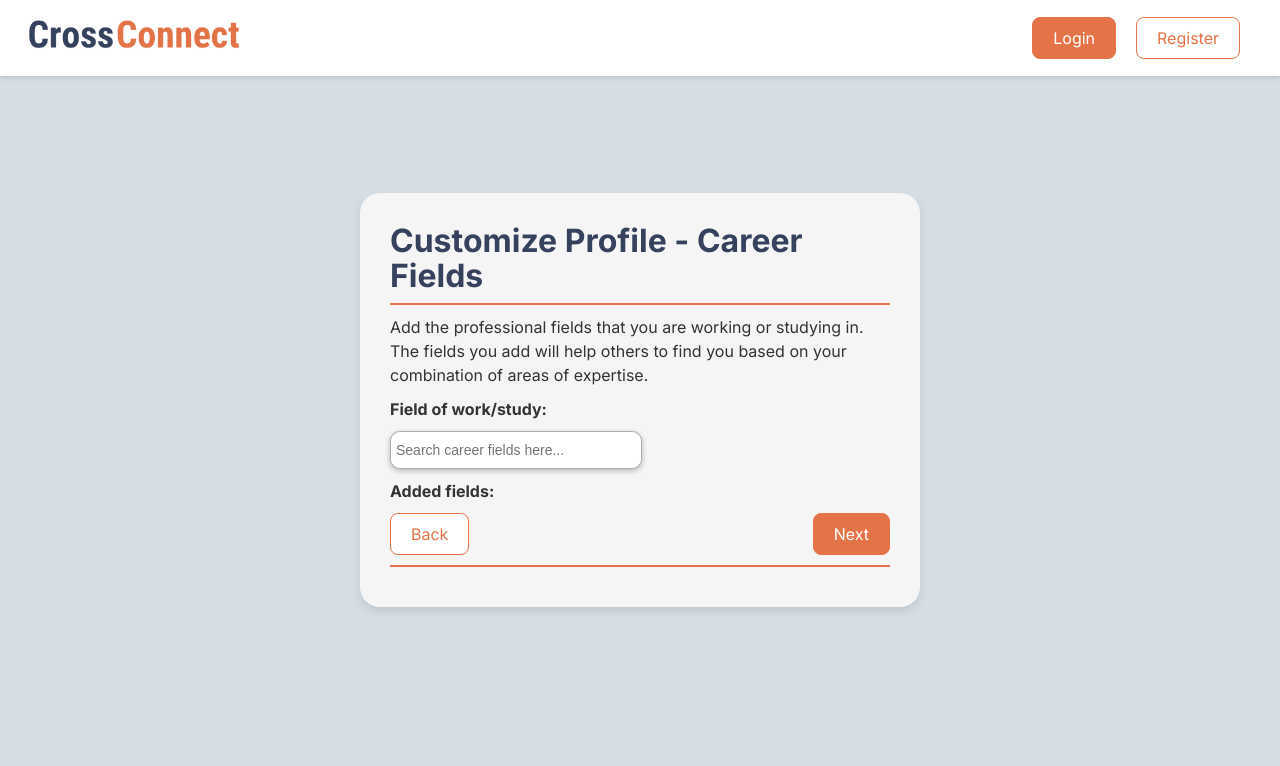
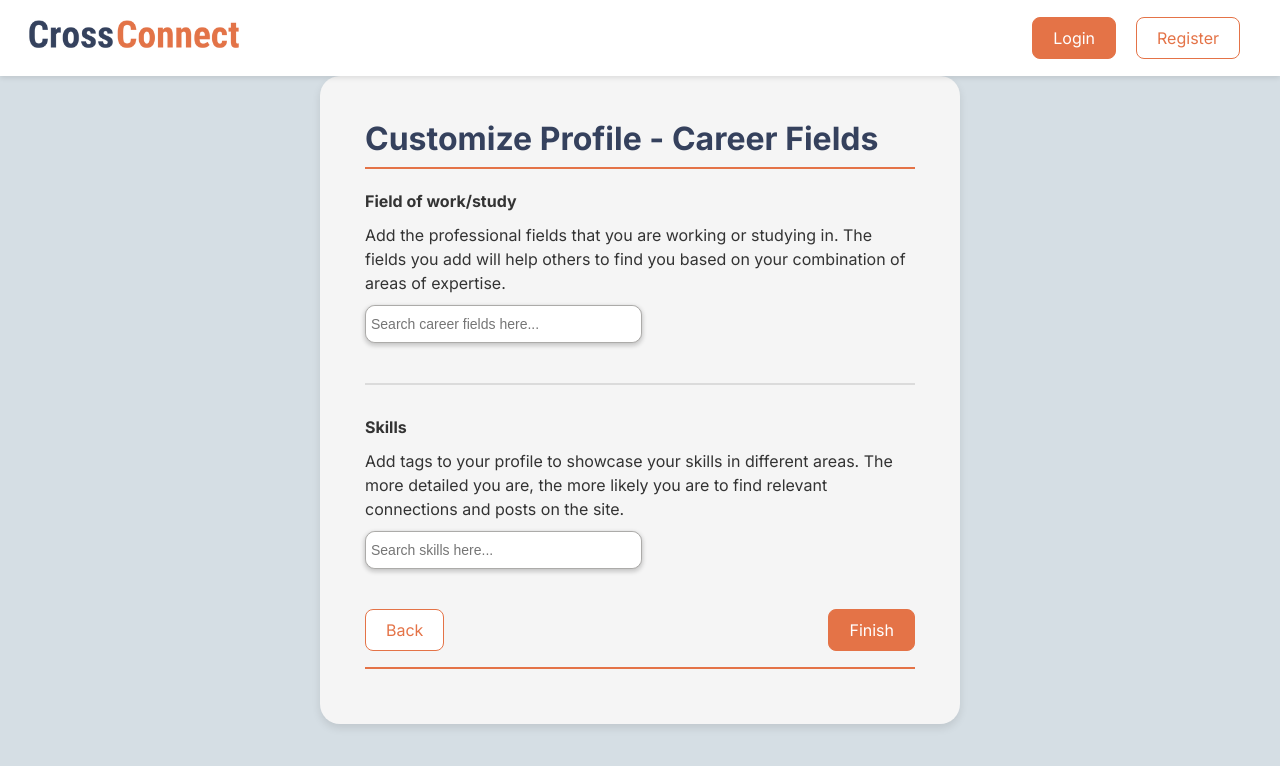
Before and after one commit to ToryHricisakova/Technical_Interaction_Design_Group8, a React (Vite) app: page /onboarding2 in a window 1280 px wide. Shown: the top 766 px of the page. Built offline with nearby package versions, Linux system fonts and the light colour scheme.

Commit message:
Style onboarding, add closeIcon svg, clean JSON

```diff
--- a/src/Components/CloseIcon.jsx
+++ b/src/Components/CloseIcon.jsx
@@ -1,5 +1,5 @@
 import React from "react";
-import closeIcon from '../MediaFiles/closeicon.png';
+import closeIcon from '../MediaFiles/closeicon.svg';
 
 const CloseIcon = ({ onClick }) => {
   const iconStyle = {
@@ -9,7 +9,7 @@ const CloseIcon = ({ onClick }) => {
     position: "absolute",
     top: "30px",
     right: "30px",
-    zIndex: 1000, // Ensure it's on top of other elements
+    //zIndex: 1000, // Ensure it's on top of other elements
   };
 
   return (
--- a/src/MediaFiles/fields.js
+++ b/src/MediaFiles/fields.js
@@ -13,7 +13,6 @@ export default [
   "Public Health",
   "Teaching",
   "Administration",
-  "Counseling",
   "Special Education",
   "Mechanical",
   "Electrical",
@@ -37,6 +36,5 @@ export default [
   "Public Policy",
   "Carpentry",
   "Plumbing",
-  "Electrical",
   "Event Planning",
 ];
--- a/src/Pages/Onboarding1.jsx
+++ b/src/Pages/Onboarding1.jsx
@@ -16,6 +16,7 @@ const Onboarding1 = () => {
       <form style={styles.form}>
         <h1 style={styles.mainTitle}>Customize Profile - Basic Info</h1>
         <HorizontalLine />
+        <div style={styles.section}>
           <div style={styles.paragraph}>
             Personalize your profile by uploading a profile picture and adding some
             basic information about yourself.
@@ -82,8 +83,6 @@ const Onboarding1 = () => {
               </div>
             </div>
 
-
-
             <div className="ProfilePicture" style={styles.infoBlock}>
               <div style={styles.boldparagraph}>Profile picture:</div>
               <SecondaryButton>Upload Picture</SecondaryButton>
@@ -97,6 +96,7 @@ const Onboarding1 = () => {
           <Link to="/onboarding2" style={styles.nextButton}>
             <PrimaryButton>Next</PrimaryButton>
           </Link>
+        </div>
         <HorizontalLine />
         </form>
       </div>
@@ -119,12 +119,11 @@ const styles = {
   form: {
     backgroundColor: "rgba(245, 245, 245, 1)",
     borderRadius: "20px",
-    padding: "30px",
-    width: "600px",
+    padding: "45px",
+    width: "550px",
     position: "relative",
     textAlign: "left",
     boxShadow: "0 4px 8px rgba(0, 0, 0, 0.1)",
-
   },
   mainTitle: {
     fontSize: "2em",
@@ -148,9 +147,11 @@ const styles = {
   },
   biotext: {
     backgroundColor: "white",
-    width: "70%",
+    width: "100%",
+    resize: "none",
     color: "black",
     marginBottom: "1rem",
+
   },
   radiobutton: {
     display: "flex",
@@ -190,4 +191,7 @@ const styles = {
     marginLeft: "5px",
     color: "#424242",
   },
+  section: {
+    margin: "20px 0 10px 0",
+  },
 };
--- a/src/Pages/Onboarding2.jsx
+++ b/src/Pages/Onboarding2.jsx
@@ -8,6 +8,7 @@ import TypeAhead from "../Components/TypeAhead";
 import Tag from "../Components/Tag";
 import fields from "../MediaFiles/fields";
 import { Link } from "react-router-dom";
+import skills from "../MediaFiles/skills";
 
 const Onboarding2 = () => {
   return (
@@ -15,13 +16,14 @@ const Onboarding2 = () => {
       <form style={styles.form}>
         <h1 style={styles.mainTitle}>Customize Profile - Career Fields</h1>
         <HorizontalLine />
+        <div style={styles.section}>
+          <div style={styles.boldparagraph}>Field of work/study</div>
           <div style={styles.paragraph}>
             Add the professional fields that you are working or studying in. The
             fields you add will help others to find you based on your combination of
             areas of expertise.
           </div>
-        <div className="Fields">
-          <div style={styles.boldparagraph}>Field of work/study:</div>
+          <div className="Fields" style={styles.typeAhead}>
             {
               <TypeAhead
                 items={fields}
@@ -30,15 +32,38 @@ const Onboarding2 = () => {
               />
             }
           </div>
-        <div className="addedFields">
+          {/* <div className="addedFields">
             <div style={styles.boldparagraph}>Added fields:</div>
+          </div> */}
         </div>
+        <hr style={styles.dividerLine}/>
+        <div style={styles.section}>
+          <div style={styles.boldparagraph}>Skills</div>
+          <div style={styles.paragraph}>
+            Add tags to your profile to showcase your skills in different areas. The
+            more detailed you are, the more likely you are to find relevant
+            connections and posts on the site.
+          </div>
+          <div className="Skills" style={styles.typeAhead}>
+            {
+              <TypeAhead
+                items={skills}
+                placeholder="Search skills here..."
+                tagType="skill"
+              />
+            }
+          </div>
+          {/* <div className="addedSkills">
+            <div style={styles.boldparagraph}>Added skills:</div>
+          </div> */}
+        </div>
+
         <div style={styles.buttons}>
           <Link to="/onboarding1">
             <SecondaryButton>Back</SecondaryButton>
           </Link>
-          <Link to="/onboarding3">
-            <PrimaryButton>Next</PrimaryButton>
+          <Link to="/landingpage">
+            <PrimaryButton>Finish</PrimaryButton>
           </Link>
         </div>
         <HorizontalLine />
@@ -63,8 +88,8 @@ const styles = {
   form: {
     backgroundColor: "rgba(245, 245, 245, 1)",
     borderRadius: "20px",
-    padding: "30px",
-    width: "500px",
+    padding: "45px",
+    width: "550px",
     position: "absolute",
     textAlign: "left",
     boxShadow: "0 4px 8px rgba(0, 0, 0, 0.1)",
@@ -90,12 +115,23 @@ const styles = {
     fontWeight: "bold",
   },
   biotext: {
-    width: "300px",
+    width: "100%",
     color: "black",
     fontFamily: "Inter, sans-serif",
   },
   buttons: {
     display: "flex",
     justifyContent: "space-between",
-  }
+    marginBottom: "1rem",
+  },
+  typeAhead: {
+    padding: "0 0 30px 0",
+  },
+  dividerLine: {
+    border: "1px solid #dbdbdb",
+    marginBottom: "30px",
+  },
+  section: {
+    margin: "20px 0 10px 0",
+  },
 };
--- a/src/Pages/Onboarding3.jsx
+++ b/src/Pages/Onboarding3.jsx
@@ -61,7 +61,7 @@ const styles = {
   form: {
     backgroundColor: "rgba(245, 245, 245, 1)",
     borderRadius: "20px",
-    padding: "30px",
+    padding: "45px",
     width: "500px",
     position: "absolute",
     textAlign: "left",
--- a/src/Tag.css
+++ b/src/Tag.css
@@ -16,7 +16,7 @@
 .skillTag {
     display: inline-block;
     background-color: #d5dee4;
-    color: #000000;
+    color: #dbdbdb;
     font-weight: bold;
     padding: 2px 15px;
     border-radius: 20px;
```
Also changed, not shown: src/MediaFiles/closeicon.svg (added). Lines whose indentation alone changed are shown as unchanged.
